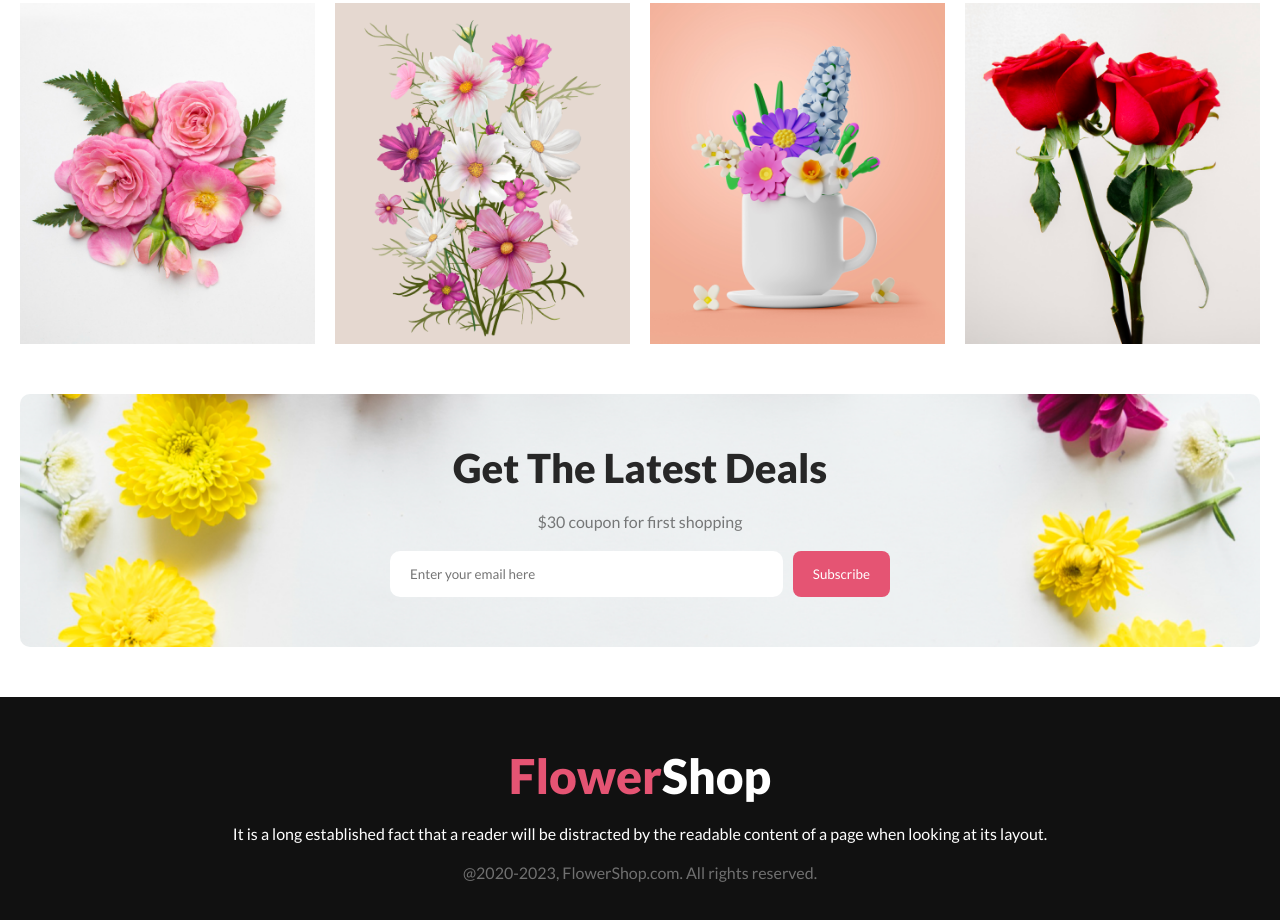
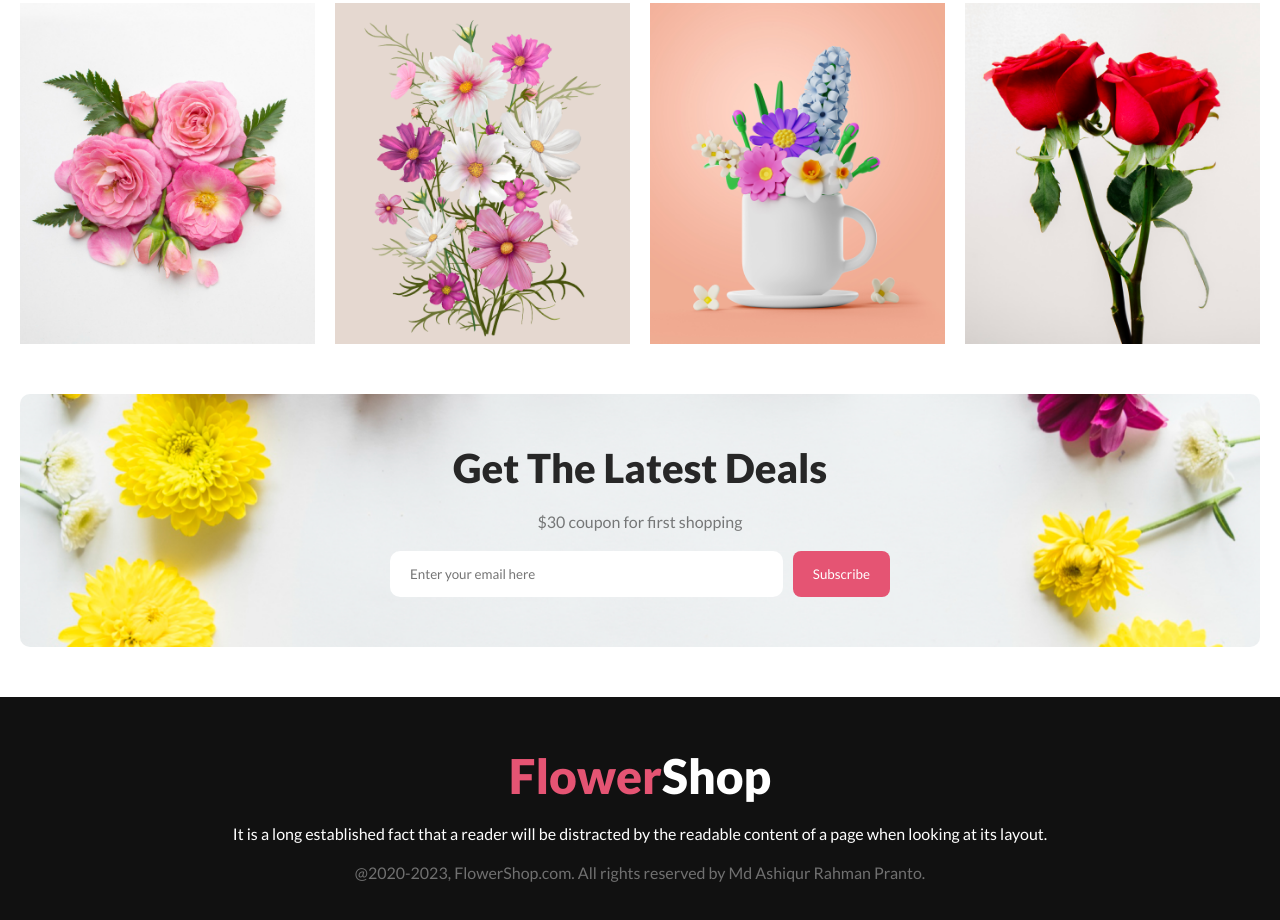
Before and after one commit to ashiqurrahman696/online-flower-shop, a plain HTML site: page index.html in a window 1280 px wide. Shown: the part 2470-3390 px from the top of the page. Drawn offline with Linux system fonts and the light colour scheme.

Commit message:
Update copyright text

```diff
--- a/index.html
+++ b/index.html
@@ -98,7 +98,7 @@
     <footer>
         <h3 class="footer-title"><span>Flower</span>Shop</h3>
         <p class="footer-text">It is a long established fact that a reader will be distracted by the readable content of a page when looking at its layout.</p>
-        <p class="footer-copyright">@2020-2023, FlowerShop.com. All rights reserved.</p>
+        <p class="footer-copyright">@2020-2023, FlowerShop.com. All rights reserved by Md Ashiqur Rahman Pranto.</p>
     </footer>
 </body>
 </html>
```
